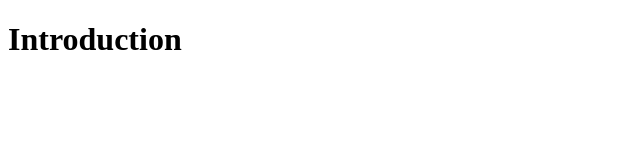
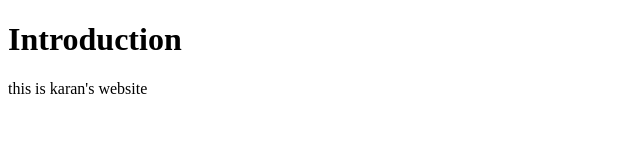
Before and after one commit to karan0622/karan1, a plain HTML site: page index.html in a window 1280 px wide. Shown: the whole page, without its empty margins (0-640 px from the left). Drawn offline with Linux system fonts and the light colour scheme.

Commit message:
Update index.html

```diff
--- a/index.html
+++ b/index.html
@@ -7,5 +7,6 @@
 </head>
 <body>
     <h1>Introduction</h1>
+    <p>this is karan's website</p>
 </body>
 </html>
```
